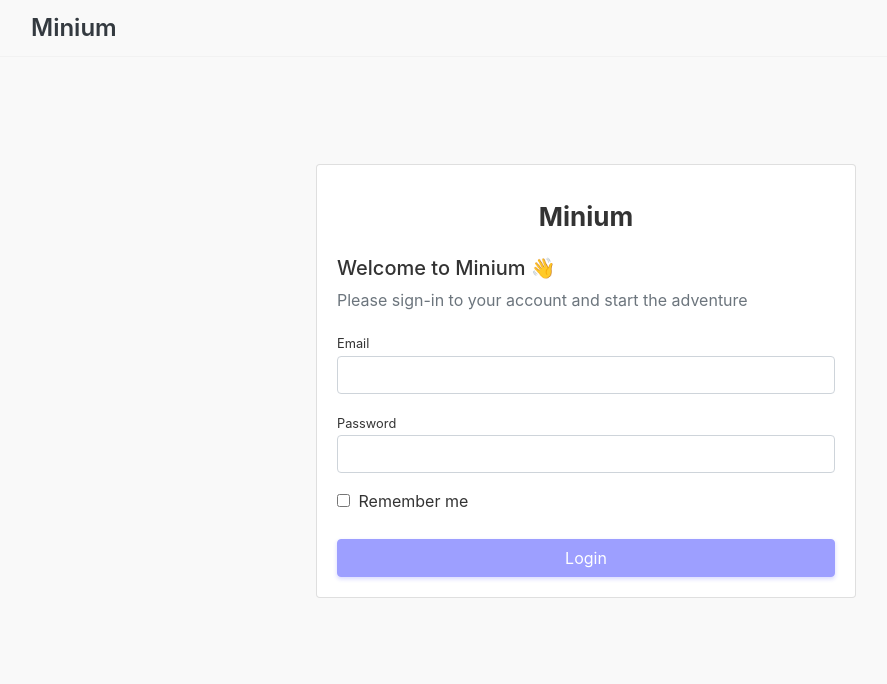
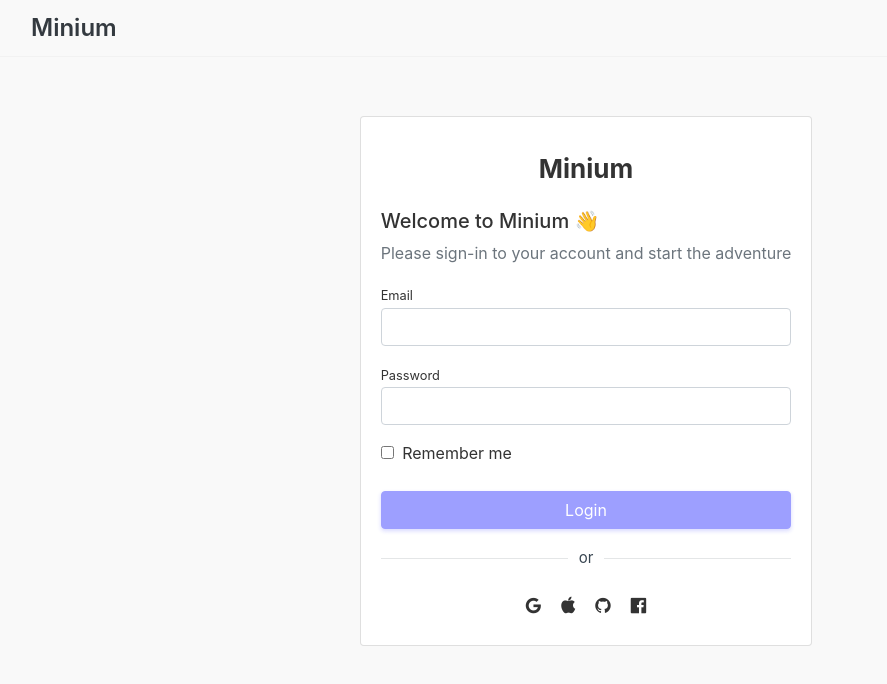
Before and after one commit to khoists02/minium-client, a React (Vite) app: page /Login in a window 1280 px wide. Shown: the top 684 px of the page, without its empty margins (54-941 px from the left). Built offline with nearby package versions, Linux system fonts and the light colour scheme; no server answers.

Commit message:
minor ui change

```diff
--- a/src/assets/styles/vendors/displays.scss
+++ b/src/assets/styles/vendors/displays.scss
@@ -63,8 +63,15 @@
     border-radius: 100%;
     border: 1px solid #d1d1d1;
     background: #1e7e34;
-    color: #ffffff;
+    color: #ffffff !important;
     font-size: 14px;
+
+    &.size-xs {
+        width: 30px;
+        height: 30px;
+        font-size: 11px !important;
+        color: #FFFFFF !important;
+    }
 
     &:hover,
     &:focus,
@@ -89,6 +96,10 @@
 
 .form-container {
     height: calc(100vh - 200px);
+
+    .form-inner {
+        max-width: 460px;
+    }
 }
 
 .btn-login {
@@ -104,3 +115,45 @@
         font-weight: bold;
     }
 }
+
+.divider {
+    display: block;
+    text-align: center;
+    margin: 1rem 0;
+    overflow: hidden;
+    white-space: nowrap;
+}
+
+
+.divider .divider-text {
+    position: relative;
+    display: inline-block;
+    font-size: .9375rem;
+    color: #384551;
+    padding: 0rem .677rem;
+}
+
+.divider .divider-text:before {
+    right: 100%;
+}
+
+.divider .divider-text:after {
+    left: 100%;
+}
+
+.divider .divider-text:before,
+.divider .divider-text:after {
+    content: "";
+    position: absolute;
+    top: 50%;
+    width: 100vw;
+    border-top: 1px solid rgba(34, 48, 62, .12);
+}
+
+.social-network {
+    .fa {
+        font-size: 18px;
+        padding: 10px;
+        cursor: pointer;
+    }
+}
--- a/src/pages/admin/auth/LoginContainer.tsx
+++ b/src/pages/admin/auth/LoginContainer.tsx
@@ -22,12 +22,10 @@ const LoginContainer: React.FC = () => {
         }
     }
     return (
-        <div className="row form-container flex-center">
-            <div className="col-md-6">
-                <LoginForm onSubmit={(data) => {
-                    handleLogin(data);
-                }} />
-            </div>
+        <div className="form-container flex-center">
+            <LoginForm onSubmit={(data) => {
+                handleLogin(data);
+            }} />
         </div>
     );
 };
--- a/src/pages/admin/auth/LoginForm.tsx
+++ b/src/pages/admin/auth/LoginForm.tsx
@@ -42,7 +42,7 @@ export const LoginForm: FC<{ onSubmit: (data: ILoginForm) => void }> = ({
 
     return (
 
-        <div className="card">
+        <div className="card form-inner">
             <div className="card-body">
                 <div className="app-brand pt-3 pb-3 flex-center">
                     <h4>Minium</h4>
@@ -80,9 +80,21 @@ export const LoginForm: FC<{ onSubmit: (data: ILoginForm) => void }> = ({
                     <div className="form-group remember-me">
                         <span><input type="checkbox" name="" id="" /> <span className="font-weight ml-1">Remember me</span></span>
                     </div>
+
                     <button type="submit" disabled={!formData.password} className="btn btn-primary btn-block btn-login mt-4">
                         Login
                     </button>
+
+                    <div className="divider my-6">
+                        <div className="divider-text">or</div>
+                    </div>
+
+                    <div className="d-flex justify-content-center social-network">
+                        <i className="fa fa-google "></i>
+                        <i className="fa fa-apple "></i>
+                        <i className="fa fa-github "></i>
+                        <i className="fa fa-facebook-official "></i>
+                    </div>
                 </form>
             </div>
         </div>
--- a/src/pages/public/PostContainer.tsx
+++ b/src/pages/public/PostContainer.tsx
@@ -24,22 +24,54 @@ const PostContainer: FC = () => {
         dispatch(getPublicPosts());
     }, []);
 
+    const getRandomColor = (): string => {
+        const letters = "0123456789ABCDEF";
+        let color = "#";
+        for (let i = 0; i < 6; i++) {
+            color += letters[Math.floor(Math.random() * 16)];
+        }
+        return color;
+    }
+
+    const getSortAuthor = (name: string) => {
+        if (!name) return "A";
+        const splitObject = name.split(" ");
+
+        let letter = splitObject[0][0].toUpperCase();
+
+        if (splitObject.length > 1) {
+            letter = `${letter}${splitObject[1][0].toUpperCase()}`
+        }
+        return letter;
+    }
+
     return (
         <>
+            <div className="container">
+                <div className="row">
+                    <div className="col-md-8">
                         <div className="row">
                             {entities?.map((p) => {
                                 return <div className="col-md-12 mb-3 article--item" key={p.id} >
-                        <p className="author text-truncate mb-1">{p?.author}</p>
+                                    <span className="d-flex align-items-center mb-2">
+                                        <span className="author btn-profile size-xs mr-1" style={{ background: getRandomColor() }}>
+                                            {getSortAuthor(p.author)}
+                                        </span>
+                                        <small>{p.author}</small>
+                                    </span>
                                     <h2 onClick={() => {
                                         navigate("/Posts/" + p.id)
                                     }} className="title cursor-pointer truncate-2-lines">{p.title}</h2>
                                     <p className="description truncate-3-lines">{p.description}</p>
                                     <p className="mb-0 footer">
-                            <span>{format(new Date(p.updatedAt), "MMM yyyy")}</span>
+                                        <span>{format(new Date(p.updatedAt), "MMM, dd yyyy")}</span>
                                     </p>
                                     <p className="break"></p>
                                 </div>
                             })}
+                        </div>
+                    </div>
+                </div>
             </div>
         </>
     )
```
Lines whose indentation alone changed are shown as unchanged.
